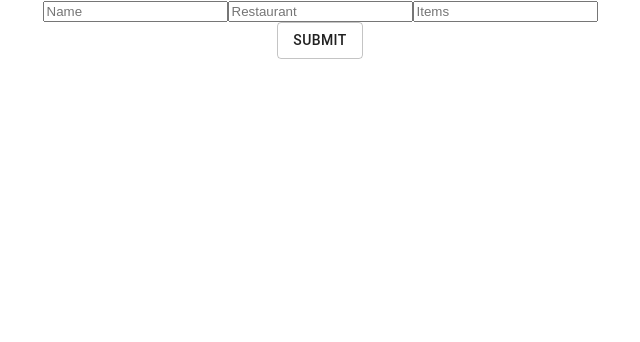
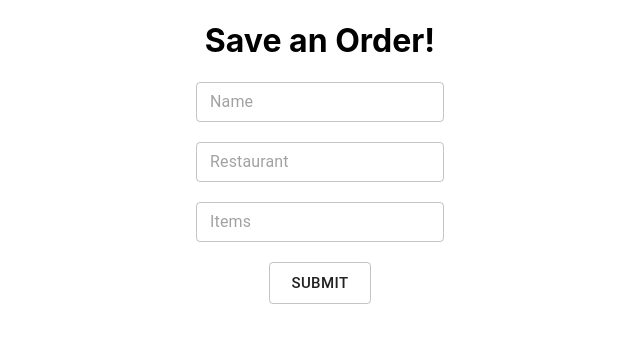
Before and after one commit to fionamei/chefs-kiss, a React (Create React App) app in the folder frontend/: page /save-order in a window 1280 px wide. Shown: the top 342 px of the page, without its empty margins (320-960 px from the left). Built offline with nearby package versions, Linux system fonts and the light colour scheme.

Commit message:
added material-ui elements

```diff
--- a/frontend/package.json
+++ b/frontend/package.json
@@ -4,6 +4,7 @@
   "private": true,
   "dependencies": {
     "@material-ui/core": "^4.12.3",
+    "@material-ui/icons": "^4.11.2",
     "@testing-library/jest-dom": "^5.11.4",
     "@testing-library/react": "^11.1.0",
     "@testing-library/user-event": "^12.1.10",
--- a/frontend/src/components/Save.js
+++ b/frontend/src/components/Save.js
@@ -1,14 +1,25 @@
-import React, {useState} from "react";
+import React, { useState, setState } from "react";
 import Axios from "axios";
-import Button from '@material-ui/core/Button';
+import { Button, TextField, makeStyles } from "@material-ui/core";
+
+const useStyles = makeStyles({
+    field: {
+        marginTop: 20,
+        marginBotton: 20,
+        display: "block"
+    }
+})
 
 function Save() {
     const url = "http://127.0.0.1:5000/api/create-order";
+
+    const classes = useStyles();
+
     const [data,setData] = useState({
         Name: "",
         Restaurant: "",
         Items: ""
-    })
+    });
 
     function submit(e){
         e.preventDefault();
@@ -20,22 +31,62 @@ function Save() {
         .then(res => {
             console.log(res.data)
         })
-    }
+        setData({
+            Name: "",
+            Restaurant: "",
+            Items: ""
+        })
+    };
+
     function handle(e){
         const newdata={...data}
         newdata[e.target.id] = e.target.value
         setData(newdata)
         console.log(newdata)
-    }
+    };
 
     return (
         <div>
+            <h1>Save an Order!</h1>
             <form onSubmit={(e) => submit(e)}>
-                <input onChange={(e) => handle(e)} id="Name" value={data.Name} placeholder='Name' type='text'></input>
-                <input onChange={(e) => handle(e)} id="Restaurant" value={data.Restaurant} placeholder='Restaurant' type='text'></input>
-                <input onChange={(e) => handle(e)} id="Items" value={data.Items} placeholder='Items' type='text'></input>
+                <TextField
+                    className={classes.field}
+                    onChange={(e) => handle(e)}
+                    id="Name"
+                    value={data.Name}
+                    placeholder="Name"
+                    type="text"
+                    variant="outlined"
+                    color="secondary"
+                    size="small"
+                    required
+                />
+                <TextField
+                    className={classes.field}
+                    onChange={(e) => handle(e)}
+                    id="Restaurant"
+                    value={data.Restaurant}
+                    placeholder="Restaurant"
+                    type="text"
+                    variant="outlined"
+                    color="secondary"
+                    size="small"
+                    required
+                />
+                <TextField
+                    className={classes.field}
+                    onChange={(e) => handle(e)}
+                    id="Items"
+                    value={data.Items}
+                    placeholder="Items"
+                    type="text"
+                    variant="outlined"
+                    color="secondary"
+                    size="small"
+                    required
+                />
                 <br></br>
-                <Button variant="outlined" type="submit">Submit</Button>
+                <Button variant="outlined" type="submit" size="large">Submit</Button>
             </form>
         </div>
     )
```
Also changed, not shown: 1 other file (tests, documents, lock files or other folders).
